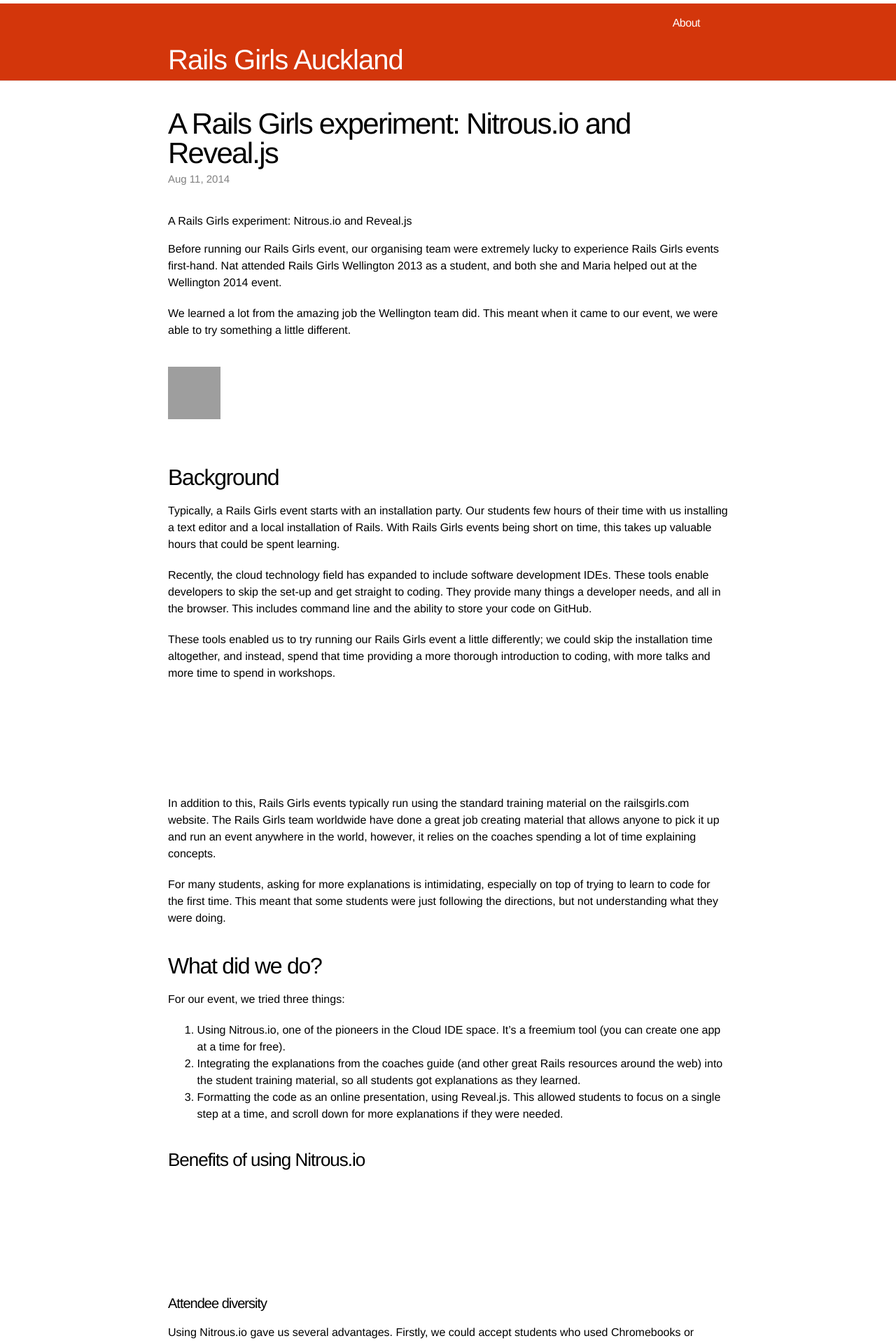
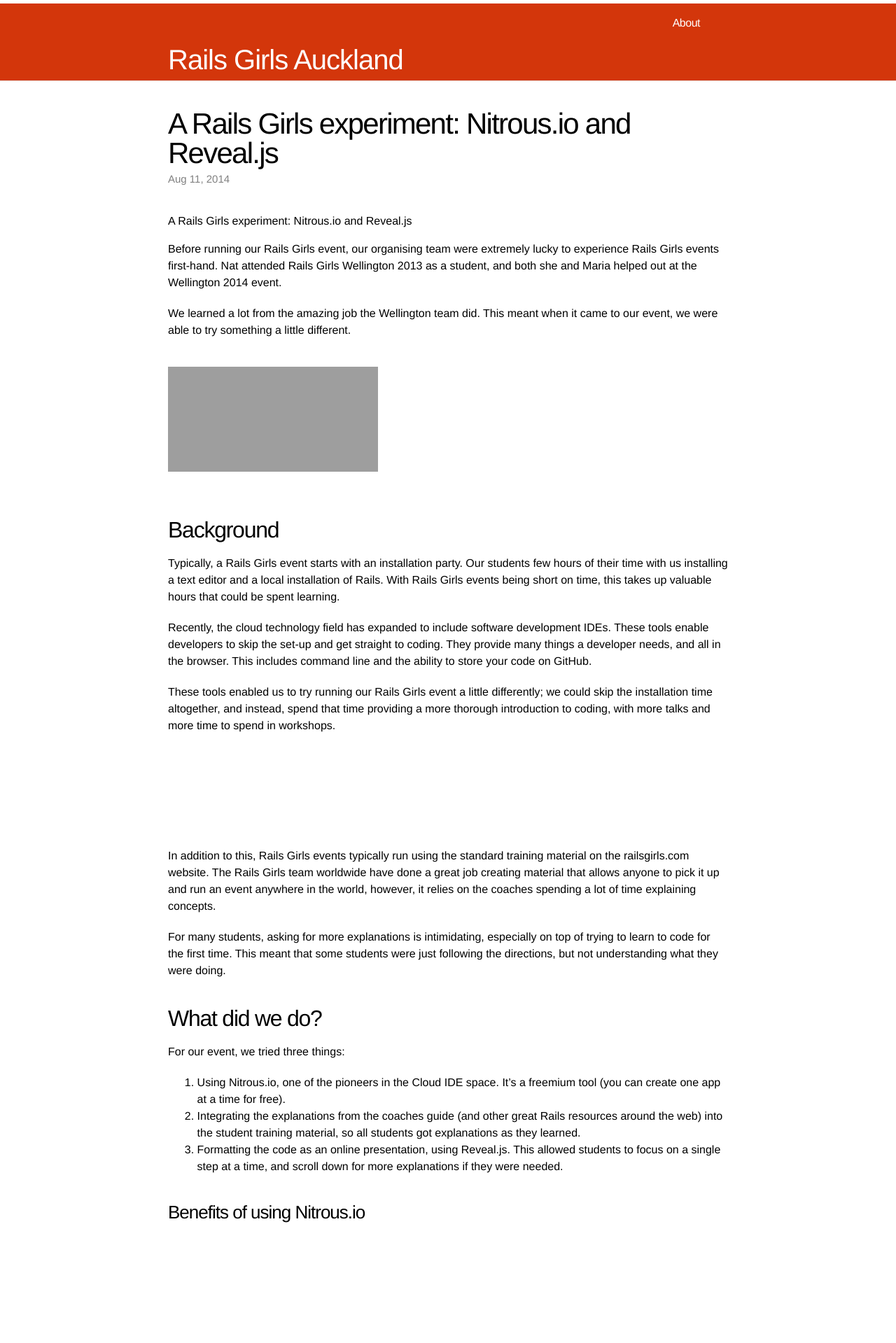
Before and after one commit to natdudley/railsgirlsblog, a Jekyll site: the page built from _posts/2014-08-11-rails-girls-nitrous.markdown, in a window 1280 px wide. Shown: the top 1919 px of the page at 70% size. Built offline with Jekyll 4.4.1, drawn with Linux system fonts in a browser that asks for light colours; grey boxes are pictures that could not be loaded.

Commit message:
image size experiment

```diff
--- a/_posts/2014-08-11-rails-girls-nitrous.markdown
+++ b/_posts/2014-08-11-rails-girls-nitrous.markdown
@@ -11,7 +11,7 @@ Before running our Rails Girls event, our organising team were extremely lucky t
 
 We learned a lot from the amazing job the Wellington team did. This meant when it came to our event, we were able to try something a little different.
 
-<iframe src="https://www.flickr.com/photos/125849405@N04/14681201862/player/" width="75" height="75" frameborder="0" allowfullscreen webkitallowfullscreen mozallowfullscreen oallowfullscreen msallowfullscreen></iframe>
+<iframe src="https://www.flickr.com/photos/125849405@N04/14681201862/player/" frameborder="0" allowfullscreen webkitallowfullscreen mozallowfullscreen oallowfullscreen msallowfullscreen></iframe>
 
 ##Background
 
```
